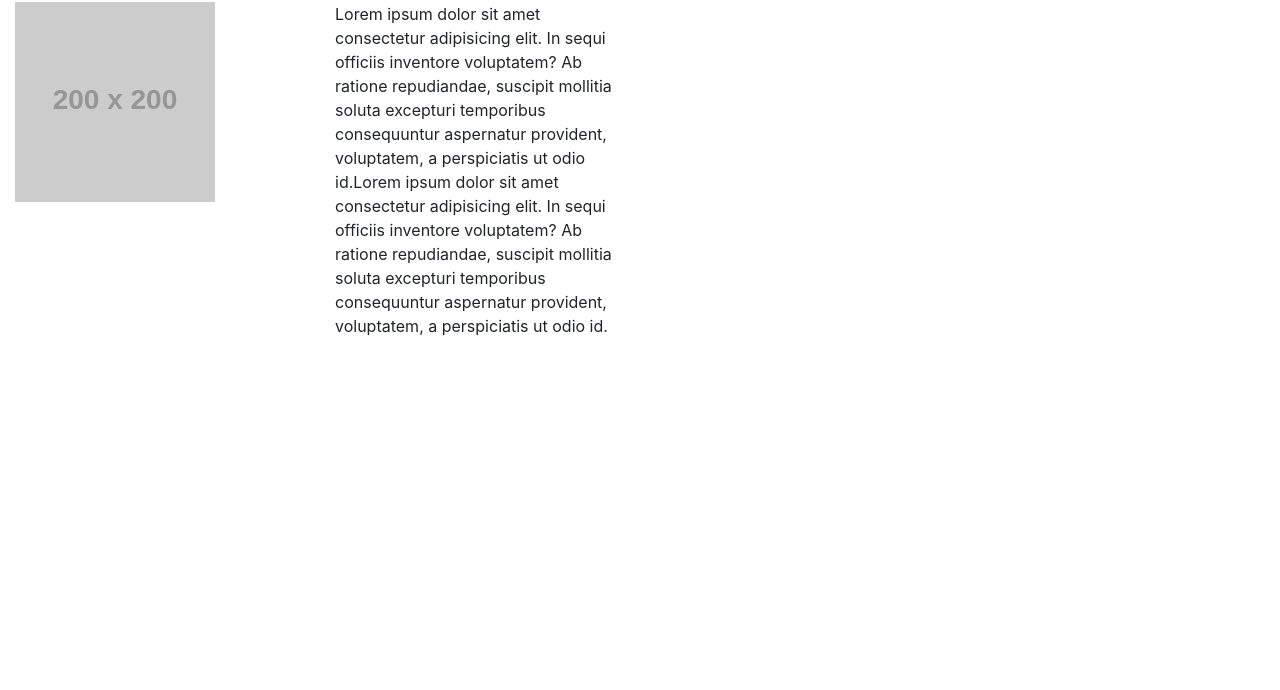
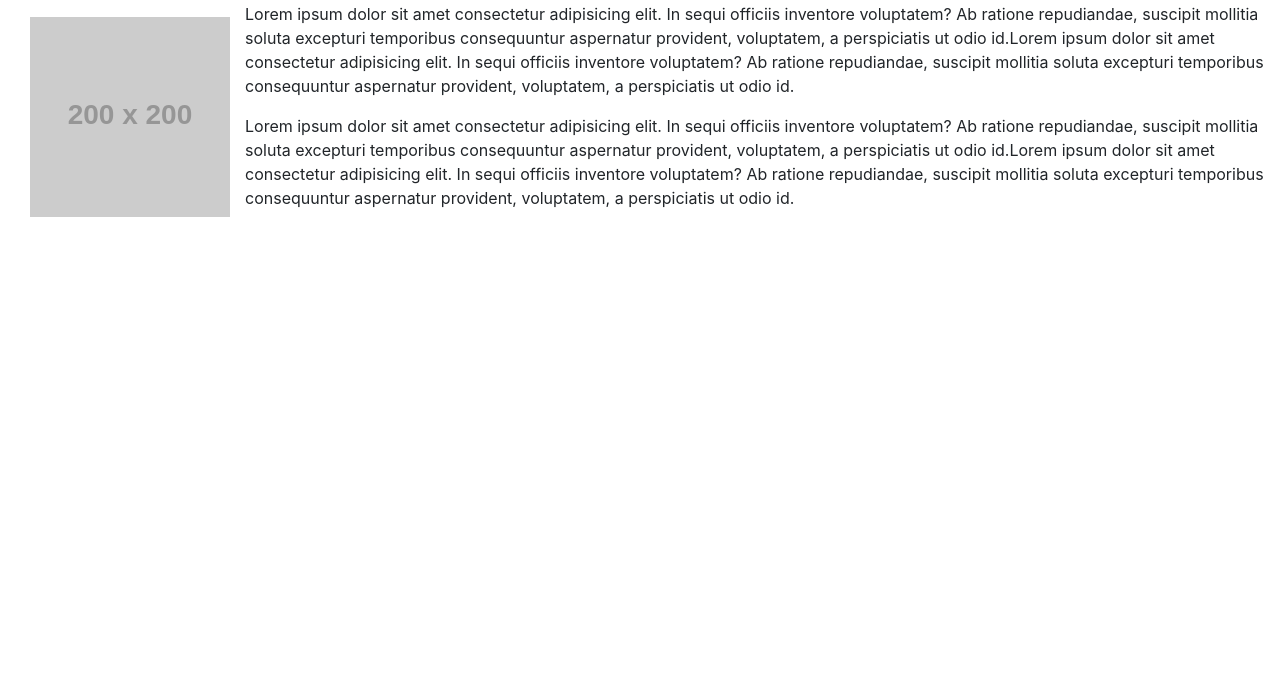
Before and after one commit to xer34/Bootstrap-Portfolio, a plain HTML site: page index.html in a window 1280 px wide. Shown: the part 110-800 px from the top of the page. Drawn offline with nearby package versions, Linux system fonts and the light colour scheme; placeholder pictures from the web are drawn by us.

Commit message:
forgot to commit changes made this morning

```diff
--- a/index.html
+++ b/index.html
@@ -3,6 +3,8 @@
     <head>
         <!-- link to boostrap CSS -->
         <link rel="stylesheet" href="https://stackpath.bootstrapcdn.com/bootstrap/4.1.3/css/bootstrap.min.css" integrity="sha384-MCw98/SFnGE8fJT3GXwEOngsV7Zt27NXFoaoApmYm81iuXoPkFOJwJ8ERdknLPMO" crossorigin="anonymous">
+        <link rel="stylesheet" type="text/css" href="style.css">
+
     </head>
 
     <body>
@@ -36,12 +38,14 @@
                 <div class="col-sm-4"></div>
           </div>
           <div class="row">
-            <div class="col-sm-3 col-md-2 col-lg-3">
-               <img src="http://placehold.it/200x200" class="thumbnail" alt="...">
+            <div class="col-sm-12 col-md-12 col-lg-12">
+               <img src="http://placehold.it/200x200" class="thumbnail1" alt="...">
+               <p>Lorem ipsum dolor sit amet consectetur adipisicing elit. In sequi officiis inventore voluptatem? Ab ratione repudiandae, suscipit mollitia soluta excepturi temporibus consequuntur aspernatur provident, voluptatem, a perspiciatis ut odio id.Lorem ipsum dolor sit amet consectetur adipisicing elit. In sequi officiis inventore voluptatem? Ab ratione repudiandae, suscipit mollitia soluta excepturi temporibus consequuntur aspernatur provident, voluptatem, a perspiciatis ut odio id.</p>
+               <p>Lorem ipsum dolor sit amet consectetur adipisicing elit. In sequi officiis inventore voluptatem? Ab ratione repudiandae, suscipit mollitia soluta excepturi temporibus consequuntur aspernatur provident, voluptatem, a perspiciatis ut odio id.Lorem ipsum dolor sit amet consectetur adipisicing elit. In sequi officiis inventore voluptatem? Ab ratione repudiandae, suscipit mollitia soluta excepturi temporibus consequuntur aspernatur provident, voluptatem, a perspiciatis ut odio id.</p>
             </div>
-            <div class="col-sm-3 col-md-10 col-lg-3">
-              <div class="caption">
-                <p>Lorem ipsum dolor sit amet consectetur adipisicing elit. In sequi officiis inventore voluptatem? Ab ratione repudiandae, suscipit mollitia soluta excepturi temporibus consequuntur aspernatur provident, voluptatem, a perspiciatis ut odio id.Lorem ipsum dolor sit amet consectetur adipisicing elit. In sequi officiis inventore voluptatem? Ab ratione repudiandae, suscipit mollitia soluta excepturi temporibus consequuntur aspernatur provident, voluptatem, a perspiciatis ut odio id.</p>
+            <!-- <div class="col-sm-3 col-md-10 col-lg-3">
+              <div class="caption"> -->
+
               </div>
             </div>
         </div>
--- /dev/null
+++ b/style.css
@@ -0,0 +1,4 @@
+.thumbnail1 {
+    float:left;
+    padding: 15px;
+}
```
Also changed, not shown: contact.html (+1 -0 lines), portfolio.html (+6 -5 lines).
